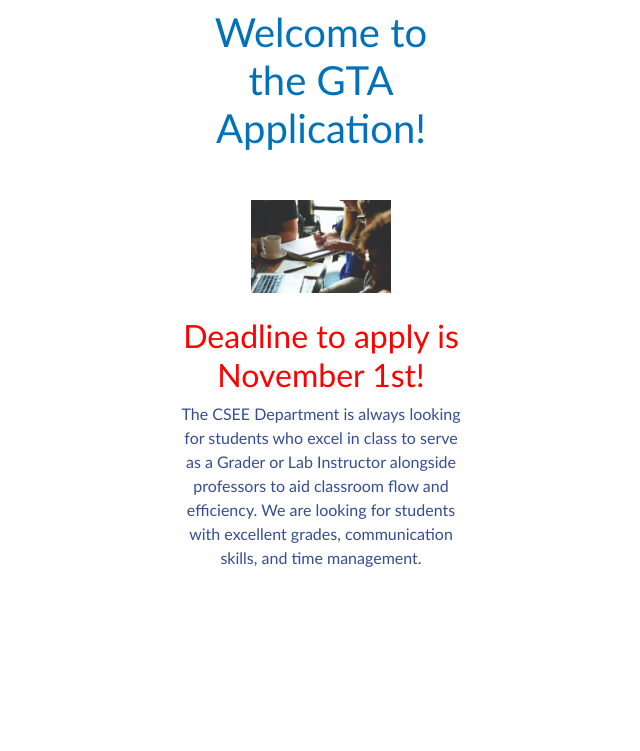
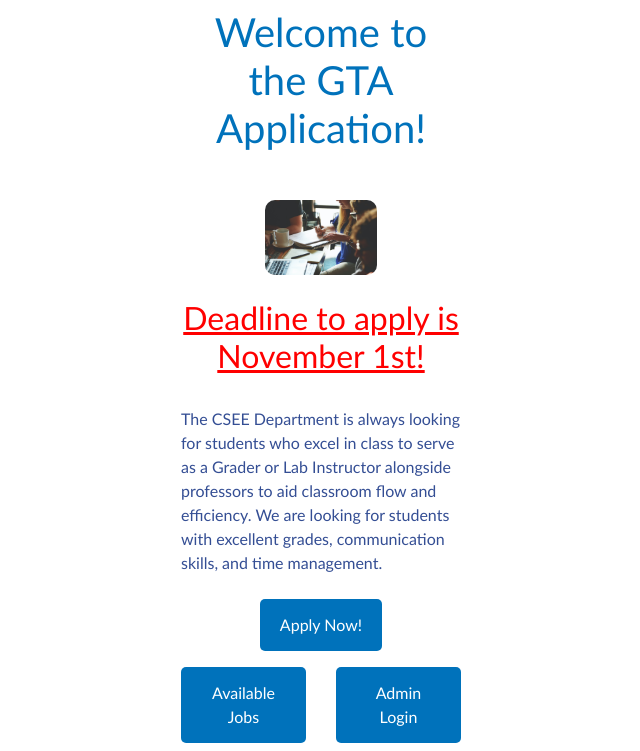
Before and after one commit to apatters04/CS451-SCAM-Capstone, a PHP site: page /project/homepage.html in a window 1280 px wide. Shown: the part 206-957 px from the top of the page, without its empty margins (319-959 px from the left). Before the commit the page ends 773 px from the top, so only its background shows below. Run offline with PHP 8.4, Linux system fonts and the light colour scheme.

Commit message:
more formatting

```diff
--- a/homepage.html
+++ b/homepage.html
@@ -1,7 +1,7 @@
 <!DOCTYPE html>
 <html>
 <head>
-<title>CS 451R Project</title>
+<title>GTA Homepage</title>
 <meta charset="utf-8">
 <meta name="viewport" content="width=device-width, initial-scale=1.0">
 <link rel="stylesheet" href="https://cdn.jsdelivr.net/npm/bootstrap@4.0.0/dist/css/bootstrap.min.css" integrity="sha384-Gn5384xqQ1aoWXA+058RXPxPg6fy4IWvTNh0E263XmFcJlSAwiGgFAW/dAiS6JXm" crossorigin="anonymous">
@@ -29,23 +29,33 @@
     </div>
 
     <div class="imgcontainer">
-        <img src="study-collab.jpg" alt="Students Studying and collaborating" class="logo">
+        <img src="study-collab.jpg" alt="Students Studying and collaborating" style="width:40%; border-radius: 10px;">
     </div>
 
     <div class="my-container">
         <p>
-            <h2 id="urgent">Deadline to apply is November 1st!</h2>
+            <h2 id="urgent"><u>Deadline to apply is November 1st!</u></h2>
+            <br>
 
             The CSEE Department is always looking for students who excel in class to serve as a Grader or Lab Instructor alongside professors to aid classroom flow and efficiency. We are looking for students with excellent grades, communication skills, and time management.
 
+        </p>
+        <div style="display:flex; justify-content: center; align-items: center;">
+            <a href="application.html"><button class="homebutton">Apply Now!</button></a>
+        </div>
+
+        <div class="row" >
+            <div class="col-6" style="display:flex; justify-content: right; align-items: center;">
+                <a href="joblistings.php"><button class="homebutton">Available Jobs</button></a>
+            </div>
+
+            <div class="col-6" style="display:flex; justify-content: left; align-items: center;">
+                <a href="Login.html"><button class="homebutton">Admin Login</button></a>
+            </div>
 
 
-
-        </p>
+        </div>
     </div>
 
-
-
-
-
 </body>
+</html>
--- a/style.css
+++ b/style.css
@@ -82,8 +82,6 @@ input {
 }
 
 
-
-
 button {
   display: block;
   background-color: #0072bb;
@@ -93,7 +91,9 @@ button {
   border: none;
   cursor: pointer;
   text-decoration: none;
+  border-radius: 5px;
 }
+
 
 button:hover {
   opacity: 0.8;
@@ -114,7 +114,6 @@ img.logo {
 
 /* Add padding to containers */
 .my-container {
-  text-align: center;
   padding-left: 500px;
   padding-right: 500px;
 }
```
Also changed, not shown: joblistings.php (+5 -2 lines).
